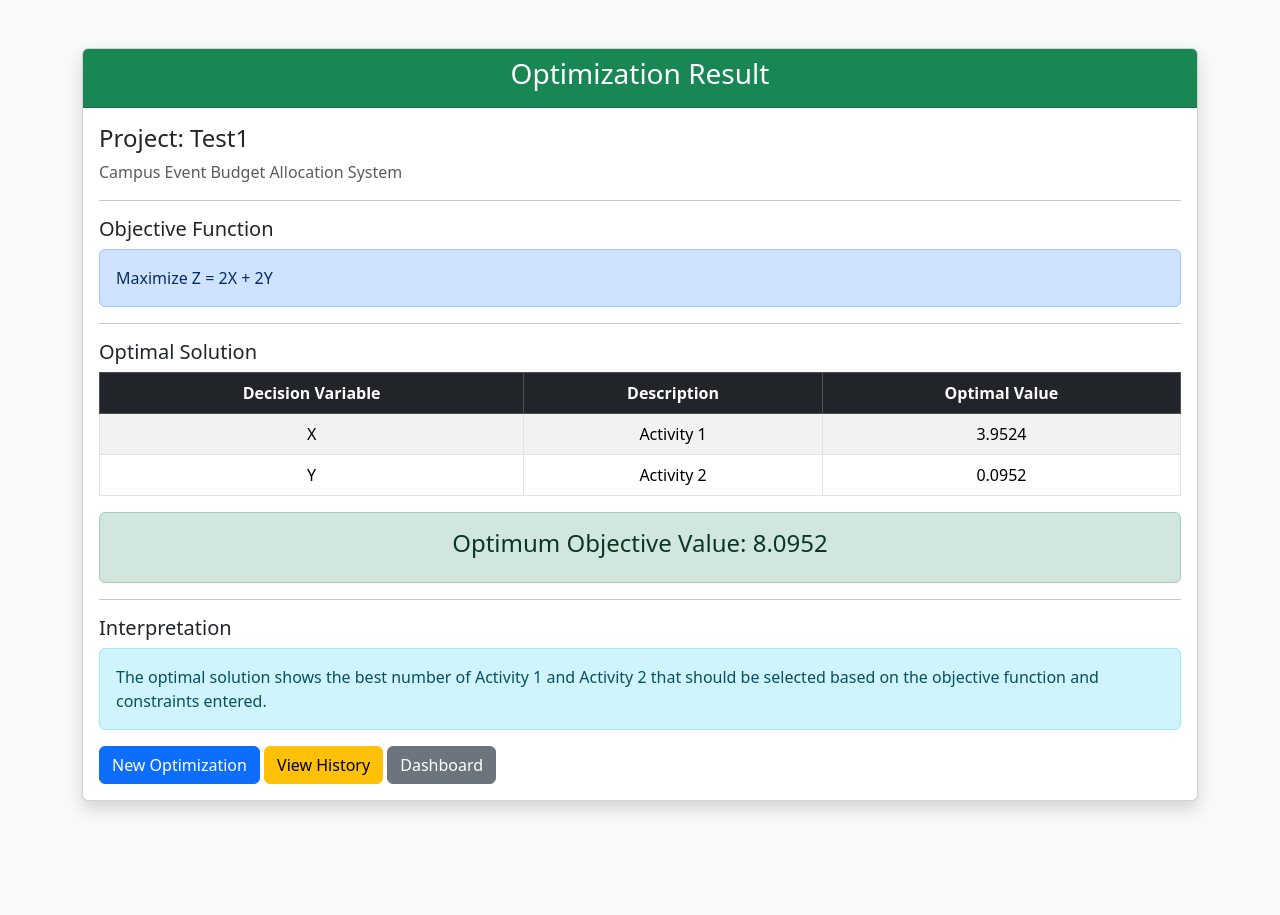
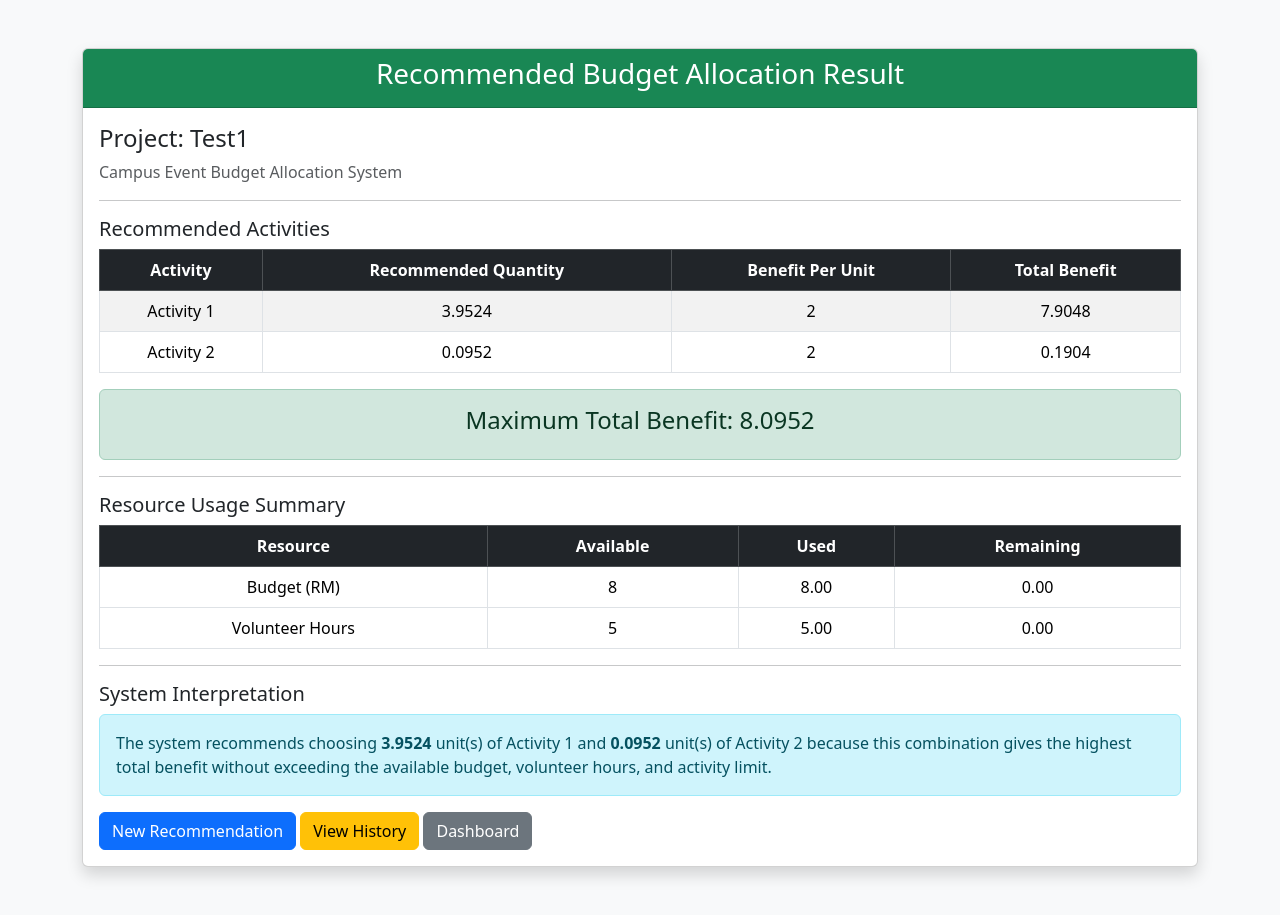
Before and after one commit to ChengEeHinn/ORSystem, a PHP site: page /result.php?id=1 in a window 1280 px wide. Before the commit the page ends 812 px from the top, so only its background shows below. Run offline with PHP 8.4, Linux system fonts and the light colour scheme; a user stored in the database is signed in; data comes from the database, SQL or seed files in the repository.

Commit message:
Update result.php

```diff
--- a/result.php
+++ b/result.php
@@ -25,12 +25,18 @@ if (mysqli_num_rows($result) == 0) {
 }
 
 $row = mysqli_fetch_assoc($result);
+
+$budget_used = ($row["c1_x"] * $row["optimal_x"]) + ($row["c1_y"] * $row["optimal_y"]);
+$budget_remaining = $row["c1_rhs"] - $budget_used;
+
+$volunteer_used = ($row["c2_x"] * $row["optimal_x"]) + ($row["c2_y"] * $row["optimal_y"]);
+$volunteer_remaining = $row["c2_rhs"] - $volunteer_used;
 ?>
 
 <!DOCTYPE html>
 <html>
 <head>
-    <title>Optimization Result - ORSystem</title>
+    <title>Budget Allocation Result - ORSystem</title>
 
     <meta charset="UTF-8">
     <meta name="viewport" content="width=device-width, initial-scale=1">
@@ -45,15 +51,12 @@ $row = mysqli_fetch_assoc($result);
     <div class="card shadow">
 
         <div class="card-header bg-success text-white text-center">
-            <h3>Optimization Result</h3>
+            <h3>Recommended Budget Allocation Result</h3>
         </div>
 
         <div class="card-body">
 
-            <h4>
-                Project:
-                <?php echo htmlspecialchars($row["project_title"]); ?>
-            </h4>
+            <h4>Project: <?php echo htmlspecialchars($row["project_title"]); ?></h4>
 
             <p class="text-muted">
                 Campus Event Budget Allocation System
@@ -61,67 +64,90 @@ $row = mysqli_fetch_assoc($result);
 
             <hr>
 
-            <h5>Objective Function</h5>
-
-            <div class="alert alert-primary">
-                <?php echo htmlspecialchars($row["objective_type"]); ?>
-                Z =
-                <?php echo htmlspecialchars($row["profit_x"]); ?>X +
-                <?php echo htmlspecialchars($row["profit_y"]); ?>Y
-            </div>
-
-            <hr>
-
-            <h5>Optimal Solution</h5>
+            <h5>Recommended Activities</h5>
 
             <table class="table table-bordered table-striped text-center">
-
                 <thead class="table-dark">
                     <tr>
-                        <th>Decision Variable</th>
-                        <th>Description</th>
-                        <th>Optimal Value</th>
+                        <th>Activity</th>
+                        <th>Recommended Quantity</th>
+                        <th>Benefit Per Unit</th>
+                        <th>Total Benefit</th>
                     </tr>
                 </thead>
 
                 <tbody>
                     <tr>
-                        <td>X</td>
                         <td>Activity 1</td>
                         <td><?php echo htmlspecialchars($row["optimal_x"]); ?></td>
+                        <td><?php echo htmlspecialchars($row["profit_x"]); ?></td>
+                        <td><?php echo htmlspecialchars($row["optimal_x"] * $row["profit_x"]); ?></td>
                     </tr>
 
                     <tr>
-                        <td>Y</td>
                         <td>Activity 2</td>
                         <td><?php echo htmlspecialchars($row["optimal_y"]); ?></td>
+                        <td><?php echo htmlspecialchars($row["profit_y"]); ?></td>
+                        <td><?php echo htmlspecialchars($row["optimal_y"] * $row["profit_y"]); ?></td>
                     </tr>
                 </tbody>
-
             </table>
 
             <div class="alert alert-success text-center">
-
                 <h4>
-                    Optimum Objective Value:
+                    Maximum Total Benefit:
                     <?php echo htmlspecialchars($row["objective_value"]); ?>
                 </h4>
-
             </div>
 
             <hr>
 
-            <h5>Interpretation</h5>
+            <h5>Resource Usage Summary</h5>
+
+            <table class="table table-bordered text-center">
+                <thead class="table-dark">
+                    <tr>
+                        <th>Resource</th>
+                        <th>Available</th>
+                        <th>Used</th>
+                        <th>Remaining</th>
+                    </tr>
+                </thead>
+
+                <tbody>
+                    <tr>
+                        <td>Budget (RM)</td>
+                        <td><?php echo htmlspecialchars($row["c1_rhs"]); ?></td>
+                        <td><?php echo number_format($budget_used, 2); ?></td>
+                        <td><?php echo number_format($budget_remaining, 2); ?></td>
+                    </tr>
+
+                    <tr>
+                        <td>Volunteer Hours</td>
+                        <td><?php echo htmlspecialchars($row["c2_rhs"]); ?></td>
+                        <td><?php echo number_format($volunteer_used, 2); ?></td>
+                        <td><?php echo number_format($volunteer_remaining, 2); ?></td>
+                    </tr>
+                </tbody>
+            </table>
+
+            <hr>
+
+            <h5>System Interpretation</h5>
 
             <div class="alert alert-info">
-                The optimal solution shows the best number of Activity 1 and Activity 2
-                that should be selected based on the objective function and constraints entered.
+                The system recommends choosing
+                <strong><?php echo htmlspecialchars($row["optimal_x"]); ?></strong>
+                unit(s) of Activity 1 and
+                <strong><?php echo htmlspecialchars($row["optimal_y"]); ?></strong>
+                unit(s) of Activity 2 because this combination gives the highest total benefit
+                without exceeding the available budget, volunteer hours, and activity limit.
             </div>
 
             <div class="mt-3">
 
                 <a href="input.php" class="btn btn-primary">
-                    New Optimization
+                    New Recommendation
                 </a>
 
                 <a href="history.php" class="btn btn-warning">
```
